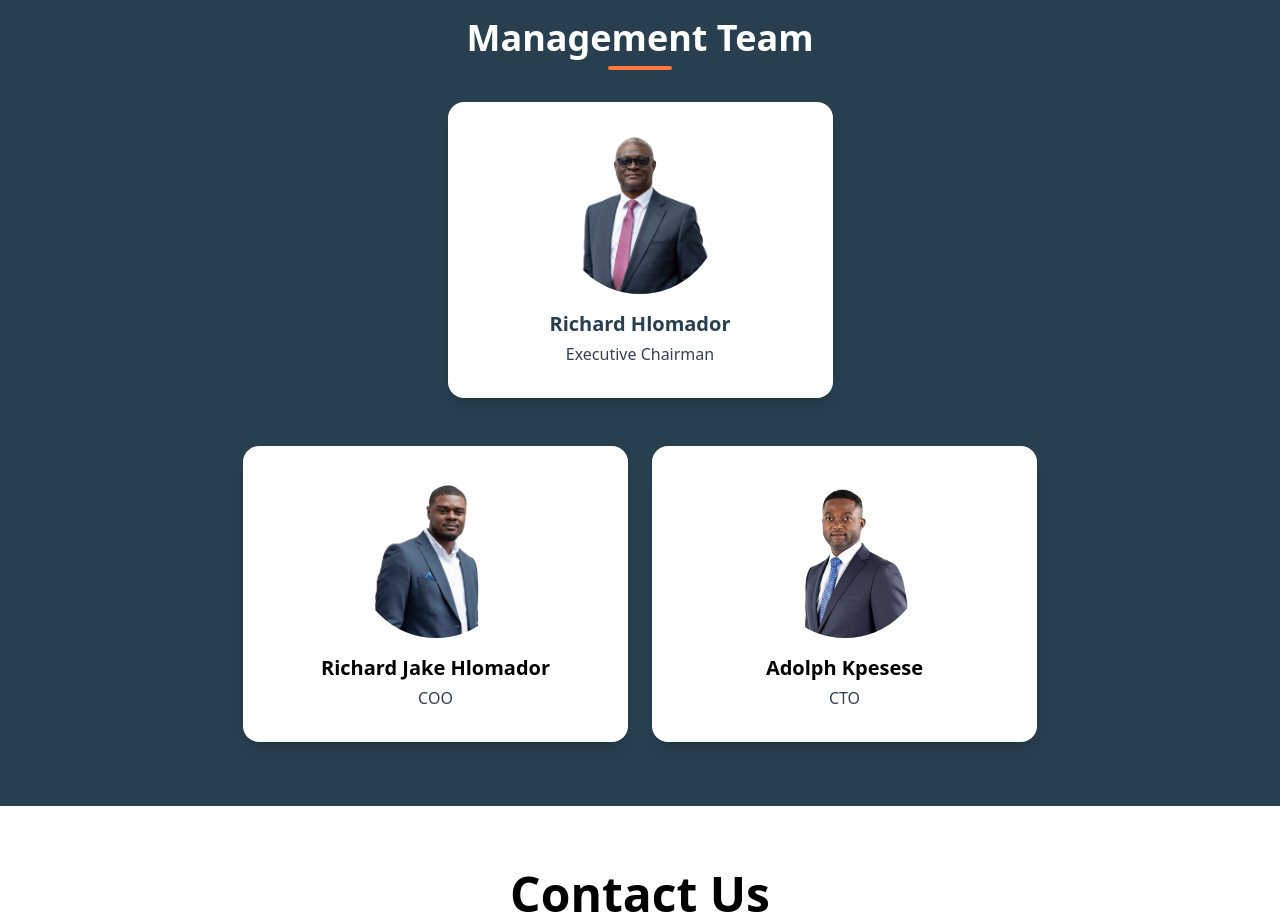
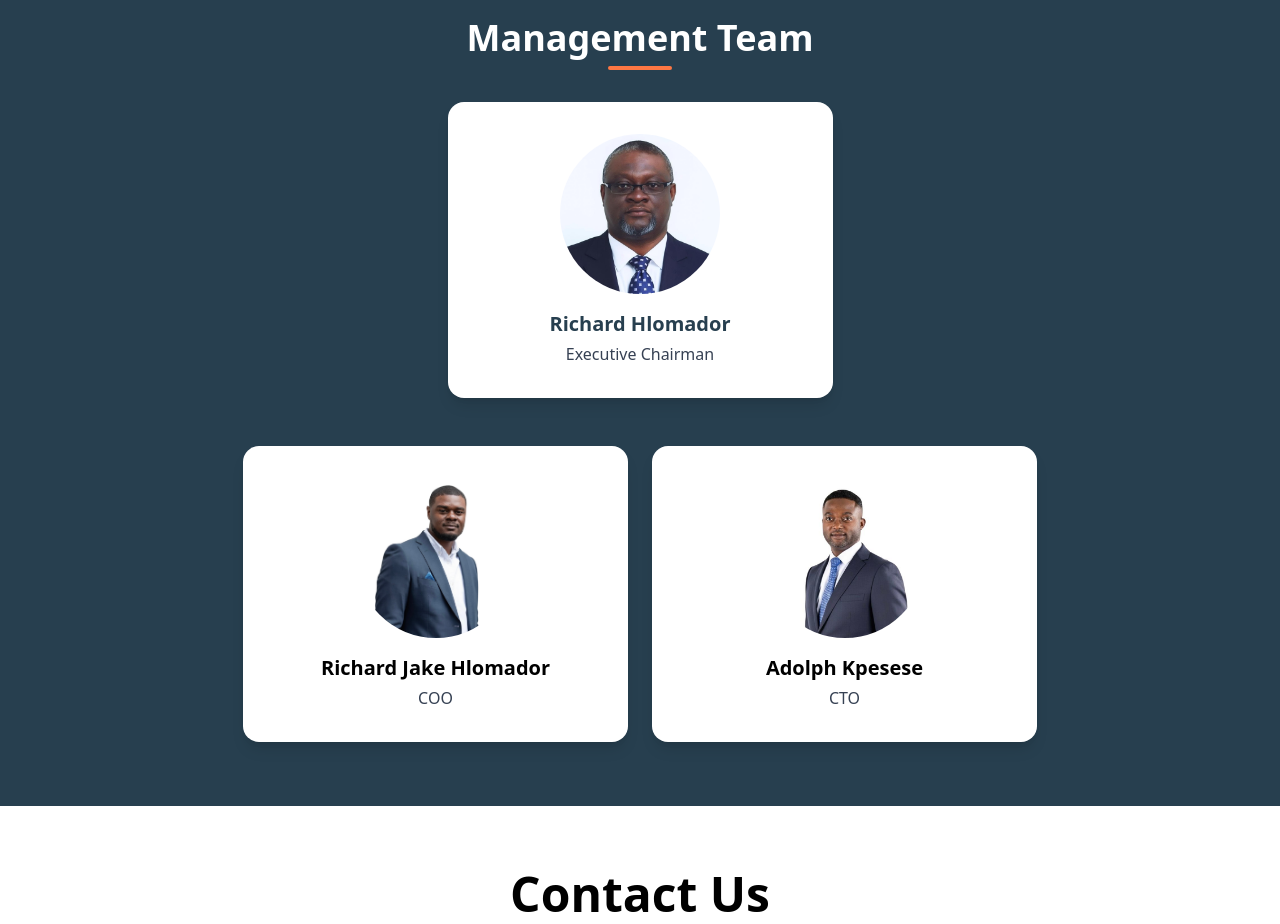
Before and after one commit to bamskydbest/NexDelta, a React (Vite) app: page /main in a window 1280 px wide. Shown: the part 2980-3904 px from the top of the page. Built offline with nearby package versions, Linux system fonts and the light colour scheme.

Commit message:
changed chairma's profile picture

```diff
--- a/src/components/LeadershipSection.tsx
+++ b/src/components/LeadershipSection.tsx
@@ -150,7 +150,7 @@ export default function LeadershipSection() {
     className="bg-light text-accent rounded-2xl shadow-lg p-8 flex flex-col items-center text-center w-full sm:w-[45%] md:w-[40%] lg:w-[35%] max-w-[385px] hover:bg-secondary hover:text-white transition-colors duration-300"
   >
     <img
-      src="/richard-k.jpg"
+      src="/chairman.jpg"
       alt="Richard Hlomador"
       className="w-40 h-40 rounded-full object-cover mb-4"
     />
```
Also changed, not shown: public/chairman.jpg (added).
